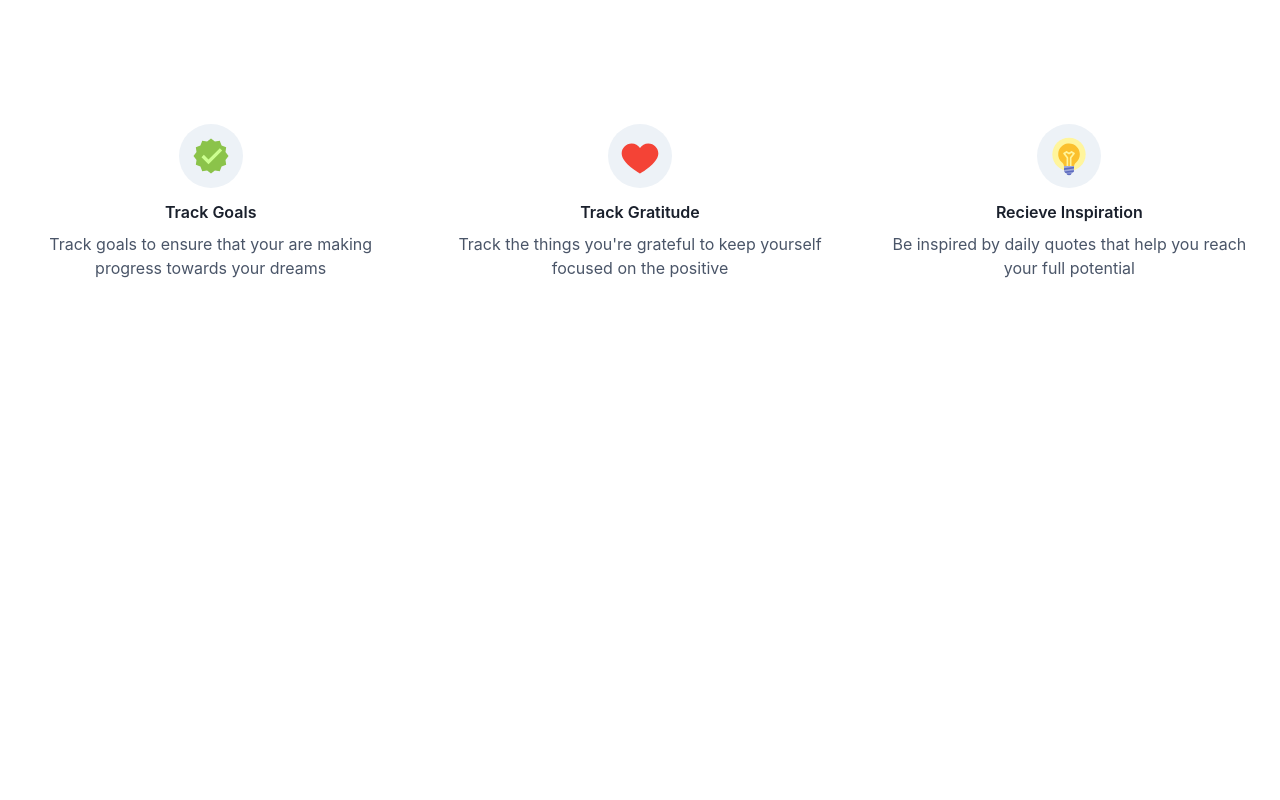
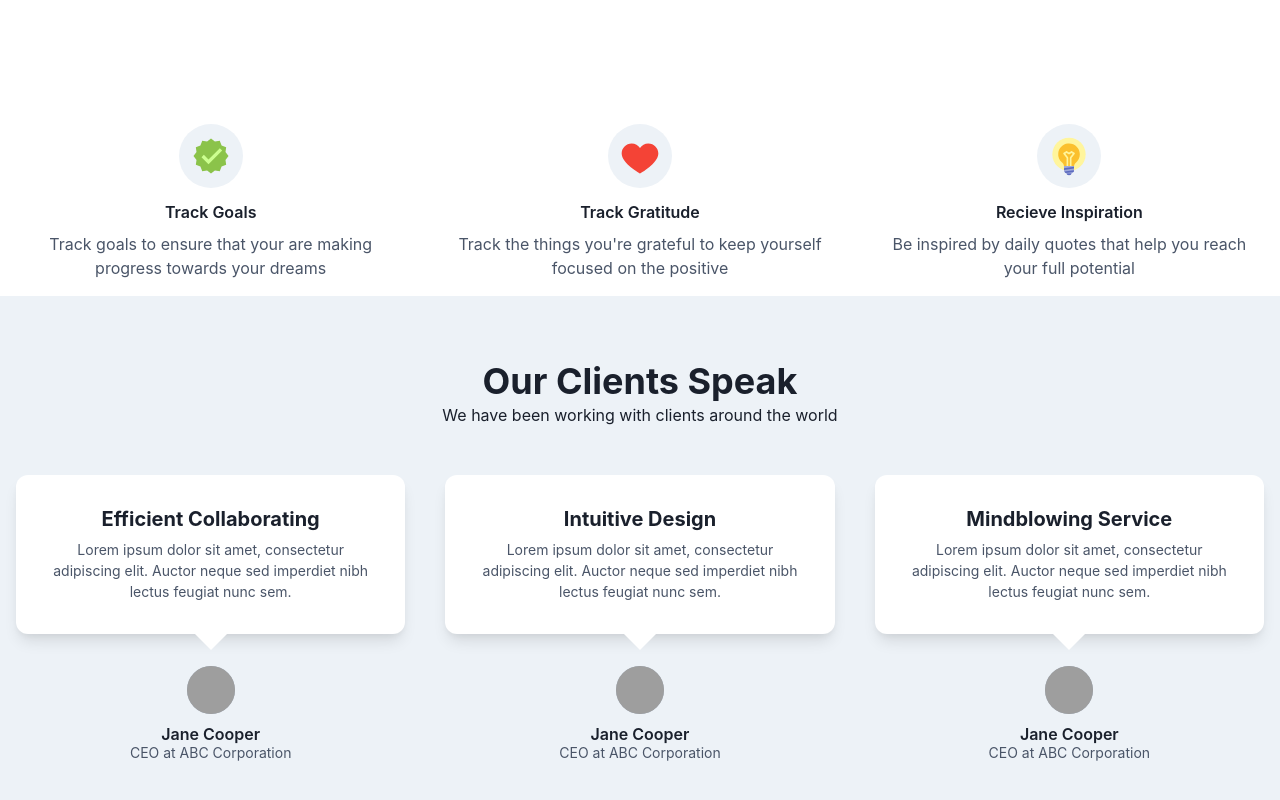
Before and after one commit to jvstn/goals_and_gratitude, a Next.js app in the folder client/: page / in a window 1280 px wide. Shown: the part 552-1352 px from the top of the page. Before the commit the page ends 848 px from the top, so only its background shows below. Built offline with nearby package versions, Linux system fonts and the light colour scheme; grey boxes are pictures that could not be loaded.

Commit message:
Add TestmonialSection to landing page

```diff
--- /dev/null
+++ b/client/components/landing/TestimonialSection/index.tsx
@@ -0,0 +1,79 @@
+import { ReactNode } from "react";
+import {
+  Box,
+  Flex,
+  Heading,
+  Text,
+  Stack,
+  Container,
+  Avatar,
+  useColorModeValue,
+} from "@chakra-ui/react";
+import { TestimonialAvatar, TestimonialContent, TestimonialHeading, TestimonialText } from "./testimonialComponents";
+
+
+export default function TestimonialSection() {
+  return (
+    <Box bg={useColorModeValue("gray.100", "gray.700")}>
+      <Container maxW={"7xl"} py={16} as={Stack} spacing={12}>
+        <Stack spacing={0} align={"center"}>
+          <Heading>Our Clients Speak</Heading>
+          <Text>We have been working with clients around the world</Text>
+        </Stack>
+        <Stack
+          direction={{ base: "column", md: "row" }}
+          spacing={{ base: 10, md: 4, lg: 10 }}
+        >
+          <Box>
+            <TestimonialContent>
+              <TestimonialHeading>Efficient Collaborating</TestimonialHeading>
+              <TestimonialText>
+                Lorem ipsum dolor sit amet, consectetur adipiscing elit. Auctor
+                neque sed imperdiet nibh lectus feugiat nunc sem.
+              </TestimonialText>
+            </TestimonialContent>
+            <TestimonialAvatar
+              src={
+                "https://images.unsplash.com/photo-1586297135537-94bc9ba060aa?ixid=MXwxMjA3fDB8MHxwaG90by1wYWdlfHx8fGVufDB8fHw%3D&ixlib=rb-1.2.1&auto=format&fit=crop&w=100&q=80"
+              }
+              name={"Jane Cooper"}
+              title={"CEO at ABC Corporation"}
+            />
+          </Box>
+          <Box>
+            <TestimonialContent>
+              <TestimonialHeading>Intuitive Design</TestimonialHeading>
+              <TestimonialText>
+                Lorem ipsum dolor sit amet, consectetur adipiscing elit. Auctor
+                neque sed imperdiet nibh lectus feugiat nunc sem.
+              </TestimonialText>
+            </TestimonialContent>
+            <TestimonialAvatar
+              src={
+                "https://images.unsplash.com/photo-1586297135537-94bc9ba060aa?ixid=MXwxMjA3fDB8MHxwaG90by1wYWdlfHx8fGVufDB8fHw%3D&ixlib=rb-1.2.1&auto=format&fit=crop&w=100&q=80"
+              }
+              name={"Jane Cooper"}
+              title={"CEO at ABC Corporation"}
+            />
+          </Box>
+          <Box>
+            <TestimonialContent>
+              <TestimonialHeading>Mindblowing Service</TestimonialHeading>
+              <TestimonialText>
+                Lorem ipsum dolor sit amet, consectetur adipiscing elit. Auctor
+                neque sed imperdiet nibh lectus feugiat nunc sem.
+              </TestimonialText>
+            </TestimonialContent>
+            <TestimonialAvatar
+              src={
+                "https://images.unsplash.com/photo-1586297135537-94bc9ba060aa?ixid=MXwxMjA3fDB8MHxwaG90by1wYWdlfHx8fGVufDB8fHw%3D&ixlib=rb-1.2.1&auto=format&fit=crop&w=100&q=80"
+              }
+              name={"Jane Cooper"}
+              title={"CEO at ABC Corporation"}
+            />
+          </Box>
+        </Stack>
+      </Container>
+    </Box>
+  );
+}
--- /dev/null
+++ b/client/components/landing/TestimonialSection/testimonialComponents/TestimonialAvatar.tsx
@@ -0,0 +1,22 @@
+import { Avatar } from "@chakra-ui/avatar";
+import { Flex, Stack, Text } from "@chakra-ui/layout";
+
+interface TAvatarProps {
+  src: string;
+  name: string;
+  title: string;
+}
+
+export default function TestimonialAvatar({ src, name, title }: TAvatarProps) {
+  return (
+    <Flex align={"center"} mt={8} direction={"column"}>
+      <Avatar src={src} alt={name} mb={2} />
+      <Stack spacing={-1} align={"center"}>
+        <Text fontWeight={600}>{name}</Text>
+        <Text fontSize={"sm"} color={"gray.600"}>
+          {title}
+        </Text>
+      </Stack>
+    </Flex>
+  );
+}
--- /dev/null
+++ b/client/components/landing/TestimonialSection/testimonialComponents/TestimonialContent.tsx
@@ -0,0 +1,36 @@
+import React, { ReactElement, ReactNode } from 'react'
+import {Stack} from '@chakra-ui/react'
+export interface ChildrenProps {
+  children: ReactNode
+}
+
+export default function TestimonialContent({children}: ChildrenProps): ReactElement {
+  return (
+    <Stack
+      bg={"white"}
+      boxShadow={"lg"}
+      p={8}
+      rounded={"xl"}
+      align={"center"}
+      pos={"relative"}
+      _after={{
+        content: `""`,
+        w: 0,
+        h: 0,
+        borderLeft: "solid transparent",
+        borderLeftWidth: 16,
+        borderRight: "solid transparent",
+        borderRightWidth: 16,
+        borderTop: "solid",
+        borderTopWidth: 16,
+        borderTopColor: "white",
+        pos: "absolute",
+        bottom: "-16px",
+        left: "50%",
+        transform: "translateX(-50%)",
+      }}
+    >
+      {children}
+    </Stack>
+  );
+}
--- /dev/null
+++ b/client/components/landing/TestimonialSection/testimonialComponents/TestimonialHeading.tsx
@@ -0,0 +1,12 @@
+import { Heading } from '@chakra-ui/layout';
+import React, { ReactElement } from 'react'
+import { ChildrenProps } from './TestimonialContent'
+
+
+export default function TestimonialHeading({children}: ChildrenProps): ReactElement {
+  return (
+    <Heading as={"h3"} fontSize={"xl"}>
+      {children}
+    </Heading>
+  );
+}
--- /dev/null
+++ b/client/components/landing/TestimonialSection/testimonialComponents/TestimonialText.tsx
@@ -0,0 +1,14 @@
+import { Text } from "@chakra-ui/layout";
+import { ChildrenProps } from "./TestimonialContent";
+
+export default function TestimonialText({ children }: ChildrenProps) {
+  return (
+    <Text
+      textAlign={"center"}
+      color={ "gray.600"}
+      fontSize={"sm"}
+    >
+      {children}
+    </Text>
+  );
+};
--- /dev/null
+++ b/client/components/landing/TestimonialSection/testimonialComponents/index.ts
@@ -0,0 +1,5 @@
+
+export { default as TestimonialAvatar } from './TestimonialAvatar'
+export { default as TestimonialContent } from './TestimonialContent'
+export { default as TestimonialHeading } from './TestimonialHeading'
+export { default as TestimonialText } from './TestimonialText'
--- a/client/pages/index.tsx
+++ b/client/pages/index.tsx
@@ -2,6 +2,7 @@ import { NextPage } from 'next'
 import React from 'react'
 import FeatureSection from '../components/landing/FeatureSection'
 import Hero from '../components/landing/Hero'
+import TestimonialSection from '../components/landing/TestimonialSection'
 import Nav from '../components/Nav'
 
 
@@ -11,6 +12,7 @@ const LandingPage: NextPage = () => {
       <Nav />
       <Hero />
       <FeatureSection />
+      <TestimonialSection />
     </div>
   )
 }
```
Also changed, not shown: 1 other file (tests, documents, lock files or other folders).
